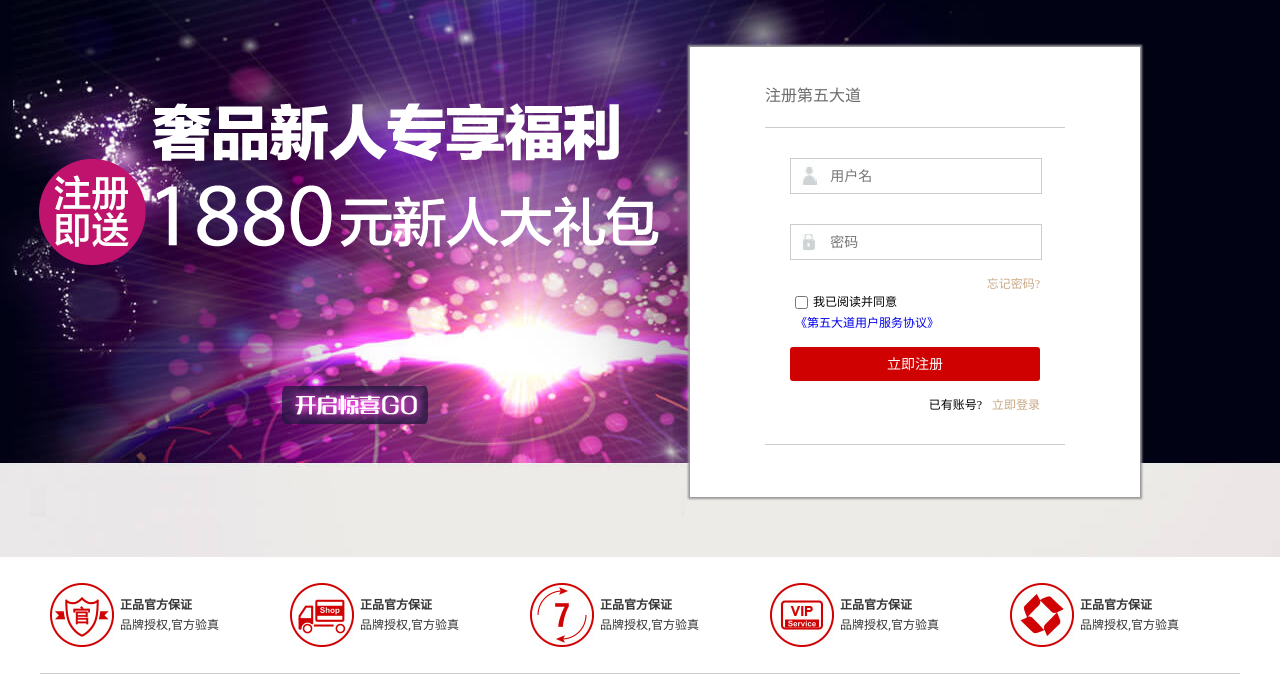
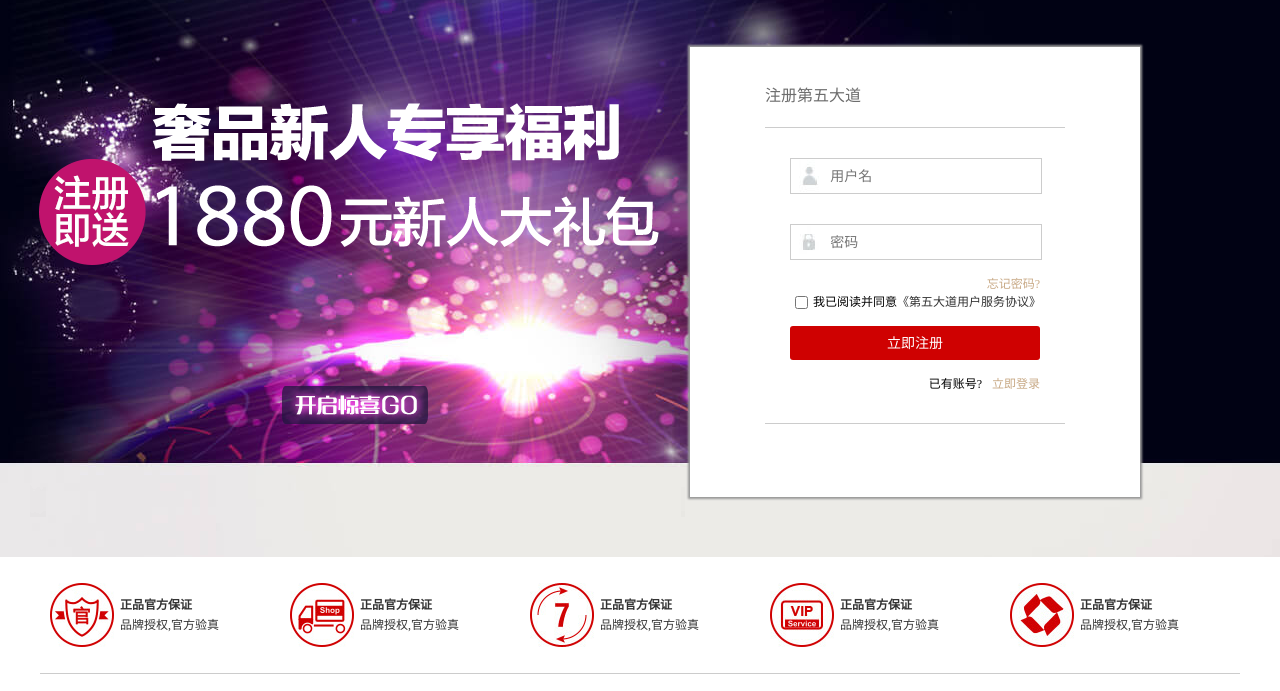
Before and after one commit to Danielhard/four, a plain HTML site: page js小项目/register.html in a window 1280 px wide. Shown: the part 103-794 px from the top of the page. Drawn offline with Linux system fonts and the light colour scheme.

Commit message:
register-checkbox

```diff
--- a/js小项目/css/register-agreement.css
+++ b/js小项目/css/register-agreement.css
@@ -3,7 +3,11 @@
   margin-left: 30px;
   margin-top: 3px;
   margin-right: 5px;
-}
-#agreement label a {
 	color: #333;
 }
+#agreement1 {
+	color: #333;
+}
+#agreement1:hover{
+	color: #C69C6D;
+}
--- a/js小项目/register.html
+++ b/js小项目/register.html
@@ -40,7 +40,7 @@
 	        	<span id="submit-check"></span>
 	        </div>
 	        <p class="forgetPass"><a href="#">忘记密码?</a></p>
-	        <p><input type="checkbox" name="agreement" id="agreement" value=""/><label for="agreement">我已阅读并同意<a id="agreement" href="#">《第五大道用户服务协议》</a></label></p>
+	        <p><input type="checkbox" name="agreement" id="agreement" value=""/><label for="agreement">我已阅读并同意<a id="agreement1" href="#">《第五大道用户服务协议》</a></label></p>
 	        <input id="registerSub" class="registerSub" name="submit" type="submit" value="立即注册">
 	        <p class="loginNow">已有账号?<a href="login.html">立即登录</a></p>
 	      </form>
```
